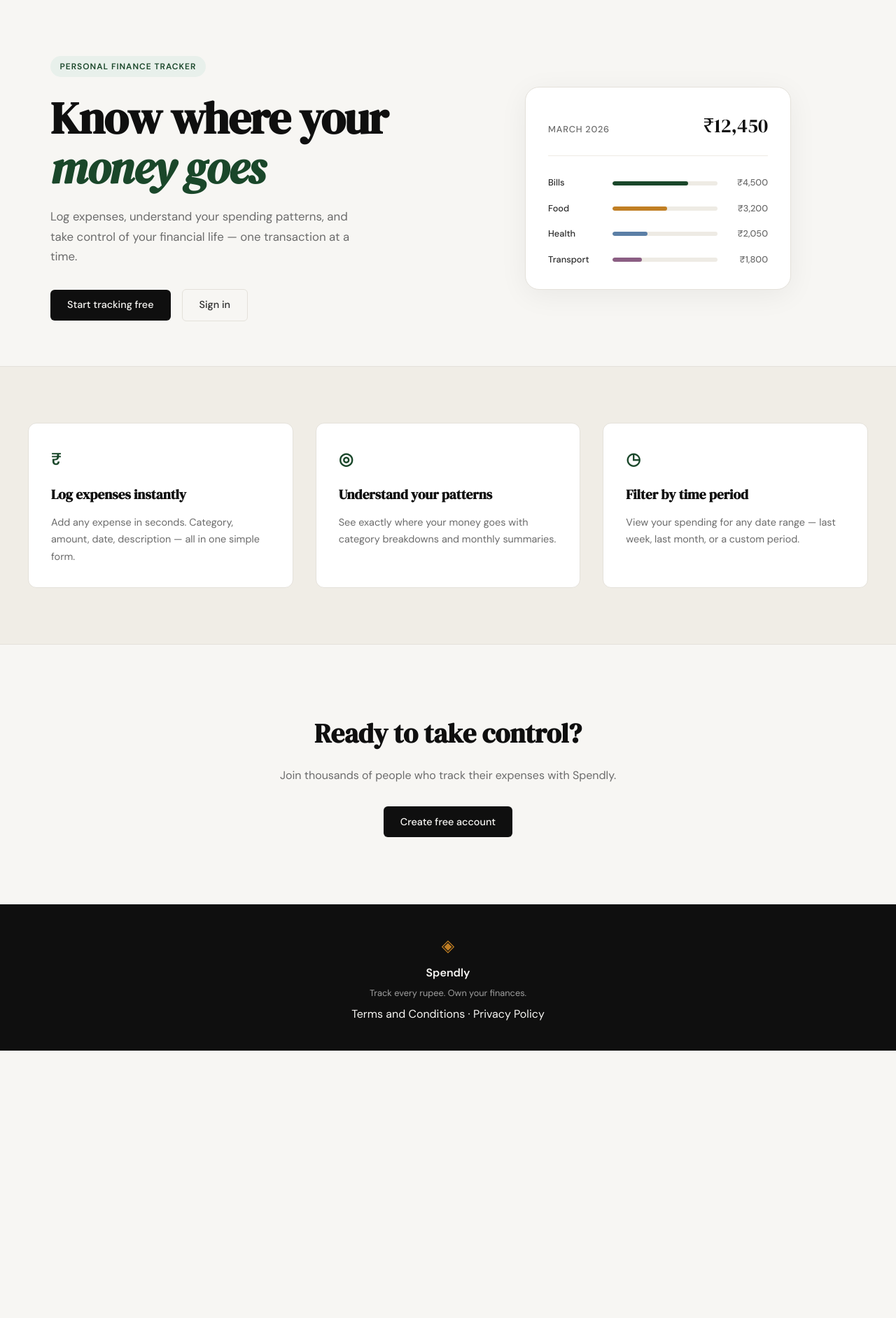
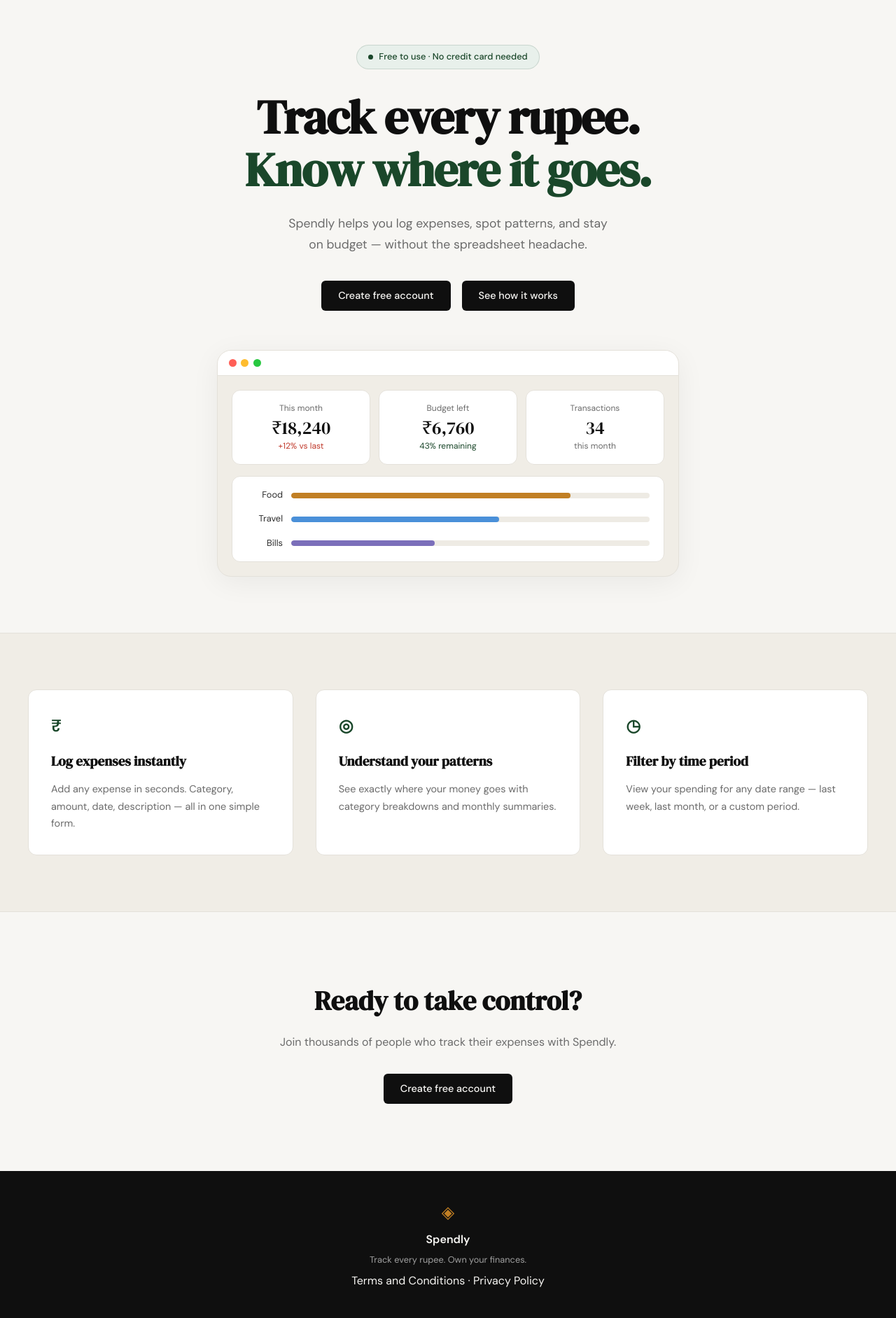
Before and after one commit to rakesh-kadam/spendly, a Flask app: page / in a window 1280 px wide. Shown: the part 61-1944 px from the top of the page at 70% size. Before the commit the page ends 1562 px from the top, so only its background shows below. Run offline with Flask 3, Linux system fonts and the light colour scheme.

Commit message:
landing: redesign hero section to match mockup

```diff
--- a/static/css/style.css
+++ b/static/css/style.css
@@ -124,115 +124,186 @@
 /* ------------------------------------------------------------------ */
 
 .hero {
-    padding: 5rem 2rem 4rem;
-    display: grid;
-    grid-template-columns: 1fr 1fr;
-    gap: 4rem;
+    padding: 4rem 2rem 5rem;
+    display: flex;
+    flex-direction: column;
     align-items: center;
-    max-width: var(--max-width);
+    text-align: center;
+    max-width: 860px;
     margin: 0 auto;
 }
 
+.hero-inner {
+    display: flex;
+    flex-direction: column;
+    align-items: center;
+}
+
 .hero-badge {
-    display: inline-block;
+    display: inline-flex;
+    align-items: center;
+    gap: 0.5rem;
     background: var(--accent-light);
     color: var(--accent);
-    font-size: 0.75rem;
-    font-weight: 600;
-    letter-spacing: 0.08em;
-    text-transform: uppercase;
-    padding: 0.35rem 0.85rem;
+    font-size: 0.8rem;
+    font-weight: 500;
+    padding: 0.4rem 1rem;
     border-radius: 999px;
-    margin-bottom: 1.5rem;
+    border: 1px solid rgba(26,71,42,0.15);
+    margin-bottom: 2rem;
+}
+
+.hero-badge-dot {
+    width: 7px;
+    height: 7px;
+    border-radius: 50%;
+    background: var(--accent);
+    flex-shrink: 0;
 }
 
 .hero-title {
     font-family: var(--font-display);
-    font-size: clamp(2.5rem, 5vw, 4rem);
+    font-size: clamp(2.75rem, 6vw, 4.25rem);
     line-height: 1.1;
     letter-spacing: -0.02em;
     color: var(--ink);
-    margin-bottom: 1.25rem;
+    margin-bottom: 1.5rem;
 }
 
 .hero-title em {
-    font-style: italic;
+    font-style: normal;
     color: var(--accent);
 }
 
 .hero-subtitle {
-    font-size: 1.05rem;
+    font-size: 1.1rem;
     color: var(--ink-muted);
     line-height: 1.7;
-    max-width: 460px;
-    margin-bottom: 2rem;
+    max-width: 560px;
+    margin-bottom: 2.25rem;
 }
 
 .hero-actions {
     display: flex;
     gap: 1rem;
     align-items: center;
+    justify-content: center;
+    margin-bottom: 3.5rem;
 }
 
 /* ------------------------------------------------------------------ */
-/* Mock card (hero visual)                                             */
+/* Mock browser (hero visual)                                          */
 /* ------------------------------------------------------------------ */
 
 .hero-visual {
+    width: 100%;
     display: flex;
     justify-content: center;
 }
 
-.mock-card {
+.mock-browser {
+    background: var(--paper-warm);
+    border: 1px solid var(--border);
+    border-radius: var(--radius-lg);
+    width: 100%;
+    max-width: 660px;
+    box-shadow: 0 8px 40px rgba(0,0,0,0.06);
+    overflow: hidden;
+}
+
+.mock-browser-bar {
+    padding: 0.75rem 1rem;
+    display: flex;
+    align-items: center;
+    gap: 0.4rem;
+    border-bottom: 1px solid var(--border);
+    background: var(--paper-card);
+}
+
+.mock-dot {
+    width: 11px;
+    height: 11px;
+    border-radius: 50%;
+}
+
+.mock-dot-red    { background: #ff5f57; }
+.mock-dot-yellow { background: #febc2e; }
+.mock-dot-green  { background: #28c840; }
+
+.mock-browser-body {
+    padding: 1.25rem;
+    display: flex;
+    flex-direction: column;
+    gap: 1rem;
+}
+
+.mock-stats {
+    display: grid;
+    grid-template-columns: repeat(3, 1fr);
+    gap: 0.75rem;
+}
+
+.mock-stat-tile {
     background: var(--paper-card);
     border: 1px solid var(--border);
-    border-radius: var(--radius-lg);
-    padding: 2rem;
-    width: 100%;
-    max-width: 380px;
-    box-shadow: 0 8px 40px rgba(0,0,0,0.06);
+    border-radius: var(--radius-md);
+    padding: 1rem 1.1rem;
+    display: flex;
+    flex-direction: column;
+    gap: 0.2rem;
 }
 
-.mock-card-header {
-    display: flex;
-    justify-content: space-between;
-    align-items: baseline;
-    margin-bottom: 1.75rem;
-    padding-bottom: 1.25rem;
-    border-bottom: 1px solid var(--border-soft);
+.mock-stat-label {
+    font-size: 0.75rem;
+    color: var(--ink-muted);
 }
 
-.mock-label {
-    font-size: 0.8rem;
-    font-weight: 500;
-    color: var(--ink-muted);
-    text-transform: uppercase;
-    letter-spacing: 0.06em;
+.mock-stat-value {
+    font-family: var(--font-display);
+    font-size: 1.6rem;
+    color: var(--ink);
+    line-height: 1.1;
 }
 
-.mock-total {
+.mock-stat-plain {
     font-family: var(--font-display);
-    font-size: 1.75rem;
+    font-size: 1.6rem;
     color: var(--ink);
 }
 
-.mock-bars { display: flex; flex-direction: column; gap: 1rem; }
+.mock-stat-sub {
+    font-size: 0.75rem;
+    color: var(--ink-muted);
+}
+
+.mock-stat-danger { color: var(--danger); }
+.mock-stat-success { color: var(--accent); }
+
+.mock-bars {
+    background: var(--paper-card);
+    border: 1px solid var(--border);
+    border-radius: var(--radius-md);
+    padding: 1rem 1.25rem;
+    display: flex;
+    flex-direction: column;
+    gap: 0.85rem;
+}
 
 .mock-bar-row {
     display: grid;
-    grid-template-columns: 80px 1fr 60px;
+    grid-template-columns: 52px 1fr;
     align-items: center;
     gap: 0.75rem;
 }
 
 .mock-cat {
     font-size: 0.8rem;
-    font-weight: 500;
     color: var(--ink-soft);
+    text-align: right;
 }
 
 .mock-bar-track {
-    height: 6px;
+    height: 8px;
     background: var(--border-soft);
     border-radius: 999px;
     overflow: hidden;
@@ -240,21 +311,12 @@
 
 .mock-bar {
     height: 100%;
-    background: var(--accent);
     border-radius: 999px;
-    transition: width 0.6s ease;
 }
 
-.mock-bar-2 { background: var(--accent-2); }
-.mock-bar-3 { background: #5b7fa6; }
-.mock-bar-4 { background: #8b5e83; }
-
-.mock-amt {
-    font-size: 0.8rem;
-    font-weight: 500;
-    color: var(--ink-muted);
-    text-align: right;
-}
+.mock-bar-food   { background: #c17f24; }
+.mock-bar-travel { background: #4a90d9; }
+.mock-bar-bills  { background: #7b6fba; }
 
 /* ------------------------------------------------------------------ */
 /* Buttons                                                             */
@@ -575,15 +637,7 @@
 /* ------------------------------------------------------------------ */
 
 @media (max-width: 900px) {
-    .hero {
-        grid-template-columns: 1fr;
-        text-align: center;
-    }
-
-    .hero-subtitle { max-width: 100%; }
-    .hero-actions { justify-content: center; }
-    .hero-visual { display: none; }
-
+    .mock-stats { grid-template-columns: 1fr; }
     .features-inner { grid-template-columns: 1fr; }
 }
 
--- a/templates/landing.html
+++ b/templates/landing.html
@@ -6,55 +6,67 @@
 
 <section class="hero">
     <div class="hero-inner">
-        <div class="hero-badge">Personal Finance Tracker</div>
+        <div class="hero-badge">
+            <span class="hero-badge-dot"></span>
+            Free to use · No credit card needed
+        </div>
         <h1 class="hero-title">
-            Know where your<br>
-            <em>money goes</em>
+            Track every rupee.<br>
+            <em>Know where it goes.</em>
         </h1>
         <p class="hero-subtitle">
-            Log expenses, understand your spending patterns,
-            and take control of your financial life —
-            one transaction at a time.
+            Spendly helps you log expenses, spot patterns, and stay<br>
+            on budget — without the spreadsheet headache.
         </p>
         <div class="hero-actions">
-            <a href="{{ url_for('register') }}" class="btn-primary">Start tracking free</a>
-            <a href="{{ url_for('login') }}" class="btn-ghost">Sign in</a>
+            <a href="{{ url_for('register') }}" class="btn-primary">Create free account</a>
+            <a href="#" class="btn-primary">See how it works</a>
         </div>
     </div>
     <div class="hero-visual">
-        <div class="mock-card">
-            <div class="mock-card-header">
-                <span class="mock-label">March 2026</span>
-                <span class="mock-total">₹12,450</span>
+        <div class="mock-browser">
+            <div class="mock-browser-bar">
+                <span class="mock-dot mock-dot-red"></span>
+                <span class="mock-dot mock-dot-yellow"></span>
+                <span class="mock-dot mock-dot-green"></span>
             </div>
-            <div class="mock-bars">
-                <div class="mock-bar-row">
-                    <span class="mock-cat">Bills</span>
-                    <div class="mock-bar-track">
-                        <div class="mock-bar" style="width: 72%"></div>
+            <div class="mock-browser-body">
+                <div class="mock-stats">
+                    <div class="mock-stat-tile">
+                        <span class="mock-stat-label">This month</span>
+                        <span class="mock-stat-value">₹18,240</span>
+                        <span class="mock-stat-sub mock-stat-danger">+12% vs last</span>
                     </div>
-                    <span class="mock-amt">₹4,500</span>
+                    <div class="mock-stat-tile">
+                        <span class="mock-stat-label">Budget left</span>
+                        <span class="mock-stat-value">₹6,760</span>
+                        <span class="mock-stat-sub mock-stat-success">43% remaining</span>
+                    </div>
+                    <div class="mock-stat-tile">
+                        <span class="mock-stat-label">Transactions</span>
+                        <span class="mock-stat-value mock-stat-plain">34</span>
+                        <span class="mock-stat-sub">this month</span>
+                    </div>
                 </div>
-                <div class="mock-bar-row">
-                    <span class="mock-cat">Food</span>
-                    <div class="mock-bar-track">
-                        <div class="mock-bar mock-bar-2" style="width: 52%"></div>
+                <div class="mock-bars">
+                    <div class="mock-bar-row">
+                        <span class="mock-cat">Food</span>
+                        <div class="mock-bar-track">
+                            <div class="mock-bar mock-bar-food" style="width: 78%"></div>
+                        </div>
                     </div>
-                    <span class="mock-amt">₹3,200</span>
-                </div>
-                <div class="mock-bar-row">
-                    <span class="mock-cat">Health</span>
-                    <div class="mock-bar-track">
-                        <div class="mock-bar mock-bar-3" style="width: 33%"></div>
+                    <div class="mock-bar-row">
+                        <span class="mock-cat">Travel</span>
+                        <div class="mock-bar-track">
+                            <div class="mock-bar mock-bar-travel" style="width: 58%"></div>
+                        </div>
                     </div>
-                    <span class="mock-amt">₹2,050</span>
-                </div>
-                <div class="mock-bar-row">
-                    <span class="mock-cat">Transport</span>
-                    <div class="mock-bar-track">
-                        <div class="mock-bar mock-bar-4" style="width: 28%"></div>
+                    <div class="mock-bar-row">
+                        <span class="mock-cat">Bills</span>
+                        <div class="mock-bar-track">
+                            <div class="mock-bar mock-bar-bills" style="width: 40%"></div>
+                        </div>
                     </div>
-                    <span class="mock-amt">₹1,800</span>
                 </div>
             </div>
         </div>
```
